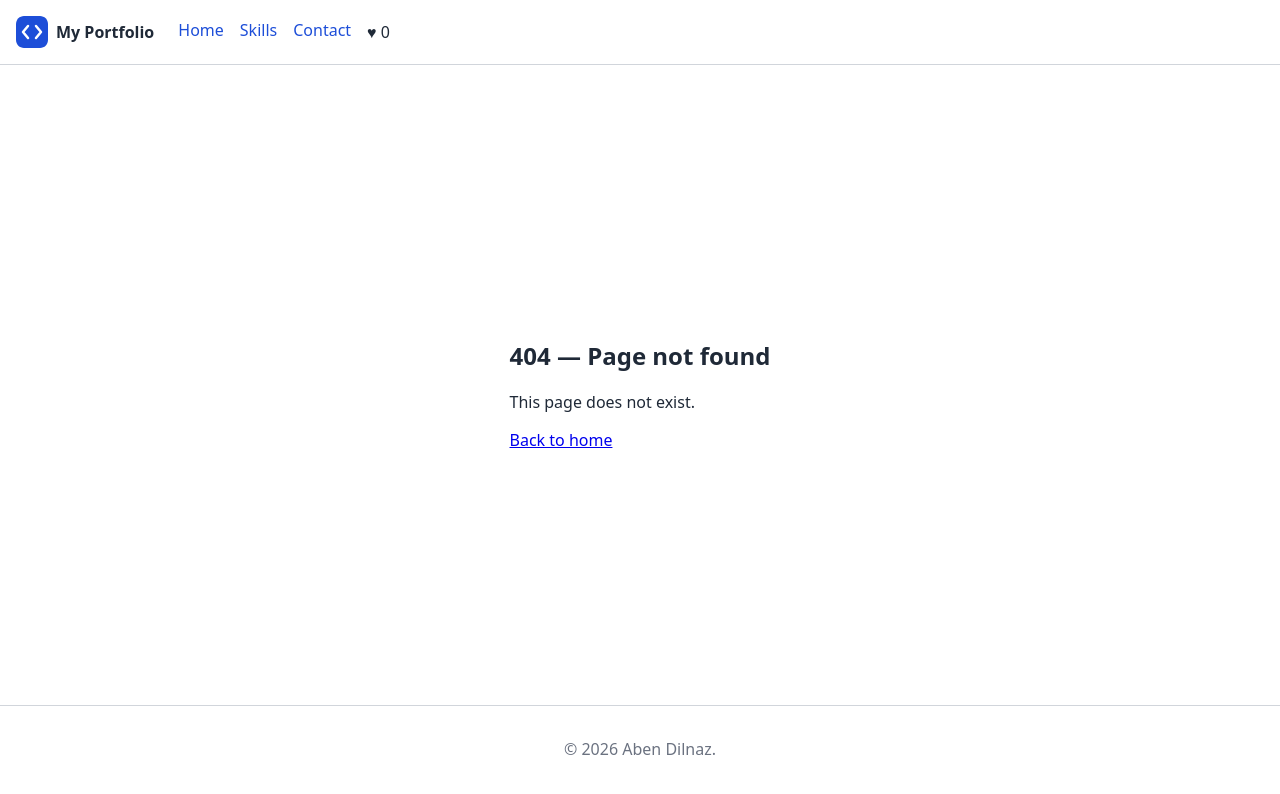
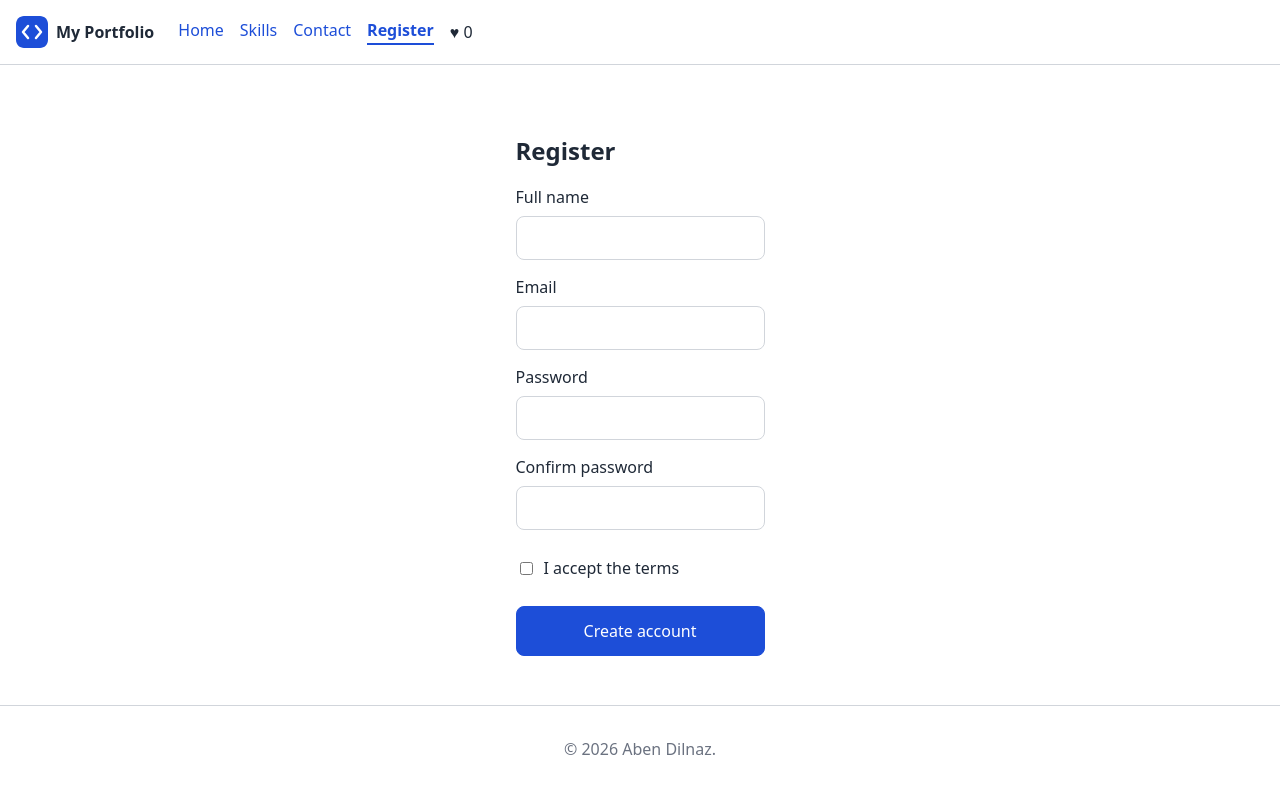
Before and after one commit to abendii12/iwamad-practice, a React (Vite) app: page /register in a window 1280 px wide. Before the commit this address had no page. Shown: the top 794 px of the page. Built offline with nearby package versions, Linux system fonts and the light colour scheme.

Commit message:
Week 6 Part 1: register page and validation

```diff
--- a/src/App.tsx
+++ b/src/App.tsx
@@ -3,9 +3,11 @@ import Layout from "./components/Layout";
 import HomePage from "./pages/HomePage";
 import SkillsPage from "./pages/SkillsPage";
 import ContactPage from "./pages/ContactPage";
+import RegisterPage from "./pages/RegisterPage";
 import NotFoundPage from "./pages/NotFoundPage";
 import "./style.css";
 import "./styles/ui.css";
+
 function App() {
   return (
     <Routes>
@@ -13,6 +15,7 @@ function App() {
         <Route index element={<HomePage />} />
         <Route path="skills" element={<SkillsPage />} />
         <Route path="contact" element={<ContactPage />} />
+        <Route path="register" element={<RegisterPage />} />
         <Route path="*" element={<NotFoundPage />} />
       </Route>
     </Routes>
--- a/src/components/Header.tsx
+++ b/src/components/Header.tsx
@@ -19,6 +19,7 @@ function Header({ title }: HeaderProps) {
         <NavLink to="/" end>Home</NavLink>
         <NavLink to="/skills">Skills</NavLink>
         <NavLink to="/contact">Contact</NavLink>
+        <NavLink to="/register">Register</NavLink>
         <span className="likes-count">♥ {likes}</span>
       </nav>
     </header>
--- /dev/null
+++ b/src/lib/validateRegistration.ts
@@ -0,0 +1,38 @@
+export type RegistrationValues = {
+  fullName: string;
+  email: string;
+  password: string;
+  confirmPassword: string;
+  acceptTerms: boolean;
+};
+export type RegistrationErrors = Partial<Record<keyof RegistrationValues, string>>;
+
+const EMAIL_PATTERN = /^[^\s@]+@[^\s@]+\.[^\s@]+$/;
+
+export function validateRegistration(values: RegistrationValues): RegistrationErrors {
+  const errors: RegistrationErrors = {};
+
+  if (values.fullName.trim().length < 2) {
+    errors.fullName = "Enter your full name";
+  }
+
+  if (!EMAIL_PATTERN.test(values.email.trim())) {
+    errors.email = "Enter a valid email, like name@example.com";
+  }
+
+  if (values.password.length < 8) {
+    errors.password = "Use at least 8 characters";
+  } else if (!/\d/.test(values.password)) {
+    errors.password = "Include at least one number";
+  }
+
+  if (values.confirmPassword !== values.password) {
+    errors.confirmPassword = "Passwords do not match";
+  }
+
+  if (!values.acceptTerms) {
+    errors.acceptTerms = "Accept the terms to continue";
+  }
+
+  return errors;
+}
--- /dev/null
+++ b/src/pages/RegisterPage.tsx
@@ -0,0 +1,93 @@
+import { useState } from "react";
+import type { ChangeEvent, SubmitEvent } from "react";
+import Button from "../components/ui/Button";
+import { validateRegistration } from "../lib/validateRegistration";
+import type { RegistrationValues } from "../lib/validateRegistration";
+
+const emptyValues: RegistrationValues = {
+  fullName: "",
+  email: "",
+  password: "",
+  confirmPassword: "",
+  acceptTerms: false,
+};
+
+function RegisterPage() {
+  const [values, setValues] = useState<RegistrationValues>(emptyValues);
+  const [submitAttempted, setSubmitAttempted] = useState(false);
+  const [registeredName, setRegisteredName] = useState("");
+
+  const errors = validateRegistration(values);
+
+  function handleChange(event: ChangeEvent<HTMLInputElement>) {
+    const { name, type, value, checked } = event.target;
+    setValues((current) => ({ ...current, [name]: type === "checkbox" ? checked : value }));
+  }
+
+  function handleSubmit(event: SubmitEvent<HTMLFormElement>) {
+    event.preventDefault();
+    setSubmitAttempted(true);
+    if (Object.keys(errors).length === 0) {
+      setRegisteredName(values.fullName.trim());
+    }
+  }
+
+  if (registeredName) {
+    return <p role="status">Thanks, {registeredName}. You are registered.</p>;
+  }
+
+  return (
+    <section>
+      <h2>Register</h2>
+      <form className="form" onSubmit={handleSubmit} noValidate>
+        <div className="field">
+          <label htmlFor="fullName">Full name</label>
+          <input id="fullName" name="fullName" value={values.fullName} onChange={handleChange} />
+          {submitAttempted && errors.fullName && <p className="field-error">{errors.fullName}</p>}
+        </div>
+
+        <div className="field">
+          <label htmlFor="email">Email</label>
+          <input id="email" name="email" type="email" value={values.email} onChange={handleChange} />
+          {submitAttempted && errors.email && <p className="field-error">{errors.email}</p>}
+        </div>
+
+        <div className="field">
+          <label htmlFor="password">Password</label>
+          <input id="password" name="password" type="password" value={values.password} onChange={handleChange} />
+          {submitAttempted && errors.password && <p className="field-error">{errors.password}</p>}
+        </div>
+
+        <div className="field">
+          <label htmlFor="confirmPassword">Confirm password</label>
+          <input
+            id="confirmPassword"
+            name="confirmPassword"
+            type="password"
+            value={values.confirmPassword}
+            onChange={handleChange}
+          />
+          {submitAttempted && errors.confirmPassword && <p className="field-error">{errors.confirmPassword}</p>}
+        </div>
+
+        <div className="field">
+          <div className="check">
+            <input
+              id="acceptTerms"
+              name="acceptTerms"
+              type="checkbox"
+              checked={values.acceptTerms}
+              onChange={handleChange}
+            />
+            <label htmlFor="acceptTerms">I accept the terms</label>
+          </div>
+          {submitAttempted && errors.acceptTerms && <p className="field-error">{errors.acceptTerms}</p>}
+        </div>
+
+        <Button type="submit">Create account</Button>
+      </form>
+    </section>
+  );
+}
+
+export default RegisterPage;
--- a/src/styles/tokens.css
+++ b/src/styles/tokens.css
@@ -4,6 +4,7 @@
   --color-text: #1f2937;--color-text-muted: #6b7280;
   --color-surface: #ffffff;
   --color-border: #d1d5db;
+  --color-error: #b91c1c;
 
   --space-2: 8px;
   --space-4: 16px;
--- a/src/styles/ui.css
+++ b/src/styles/ui.css
@@ -55,3 +55,42 @@
   outline: 2px solid var(--color-primary);
   outline-offset: 2px;
 }
+
+/* Forms */
+.form {
+  display: grid;
+  gap: var(--space-4);
+  max-width: 360px;
+}
+
+.field {
+  display: grid;
+  gap: var(--space-2);
+}
+
+.field input:not([type='checkbox']) {
+  box-sizing: border-box;
+  width: 100%;
+  font: inherit;
+  min-height: 44px;
+  padding: var(--space-2);
+  border: 1px solid var(--color-border);
+  border-radius: var(--radius-md);
+}
+
+.field input[aria-invalid='true'] {
+  border: 2px solid var(--color-error);
+}
+
+.field-error {
+  margin: 0;
+  color: var(--color-error);
+  font-size: 0.875rem;
+}
+
+.check {
+  display: flex;
+  align-items: center;
+  gap: var(--space-2);
+  min-height: 44px;
+}
```
